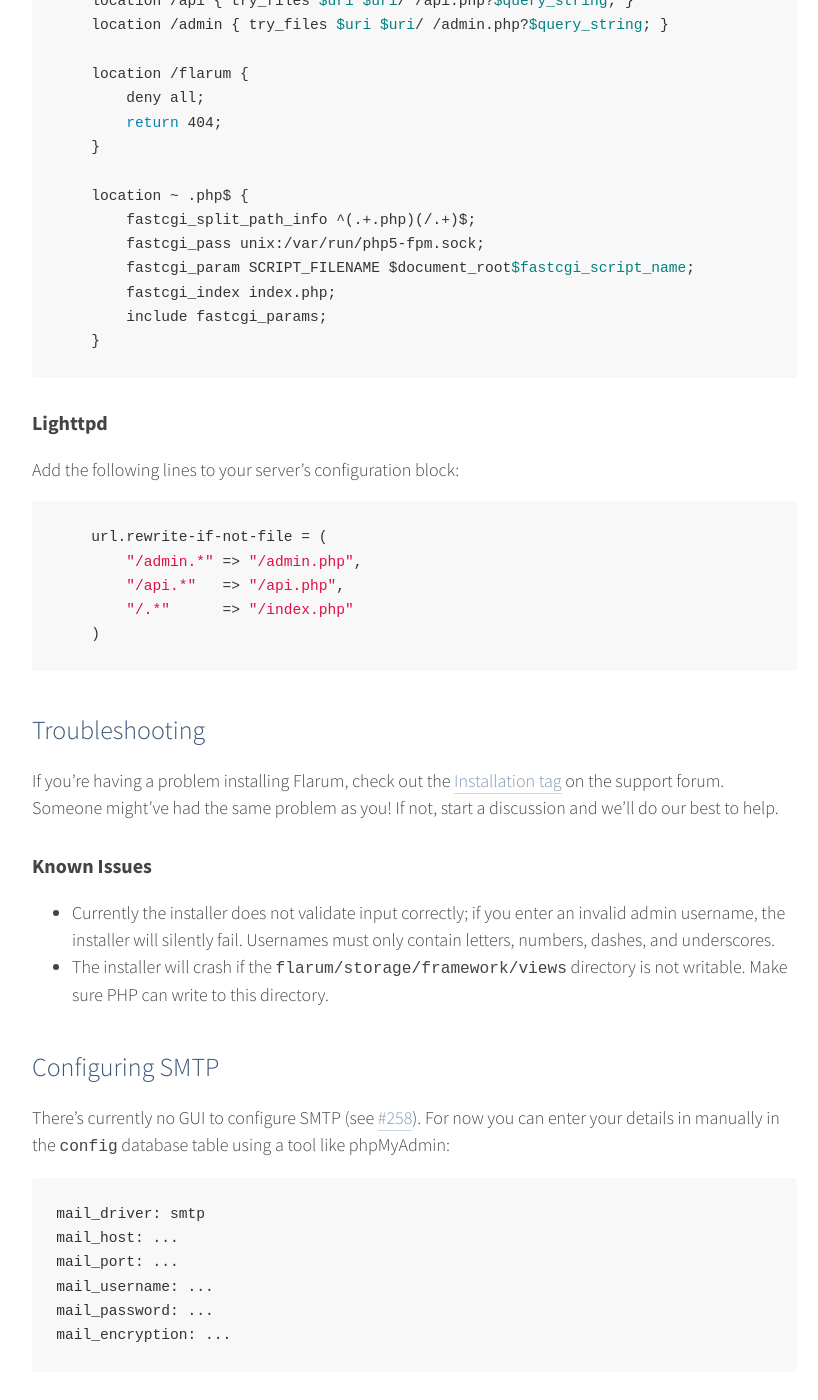
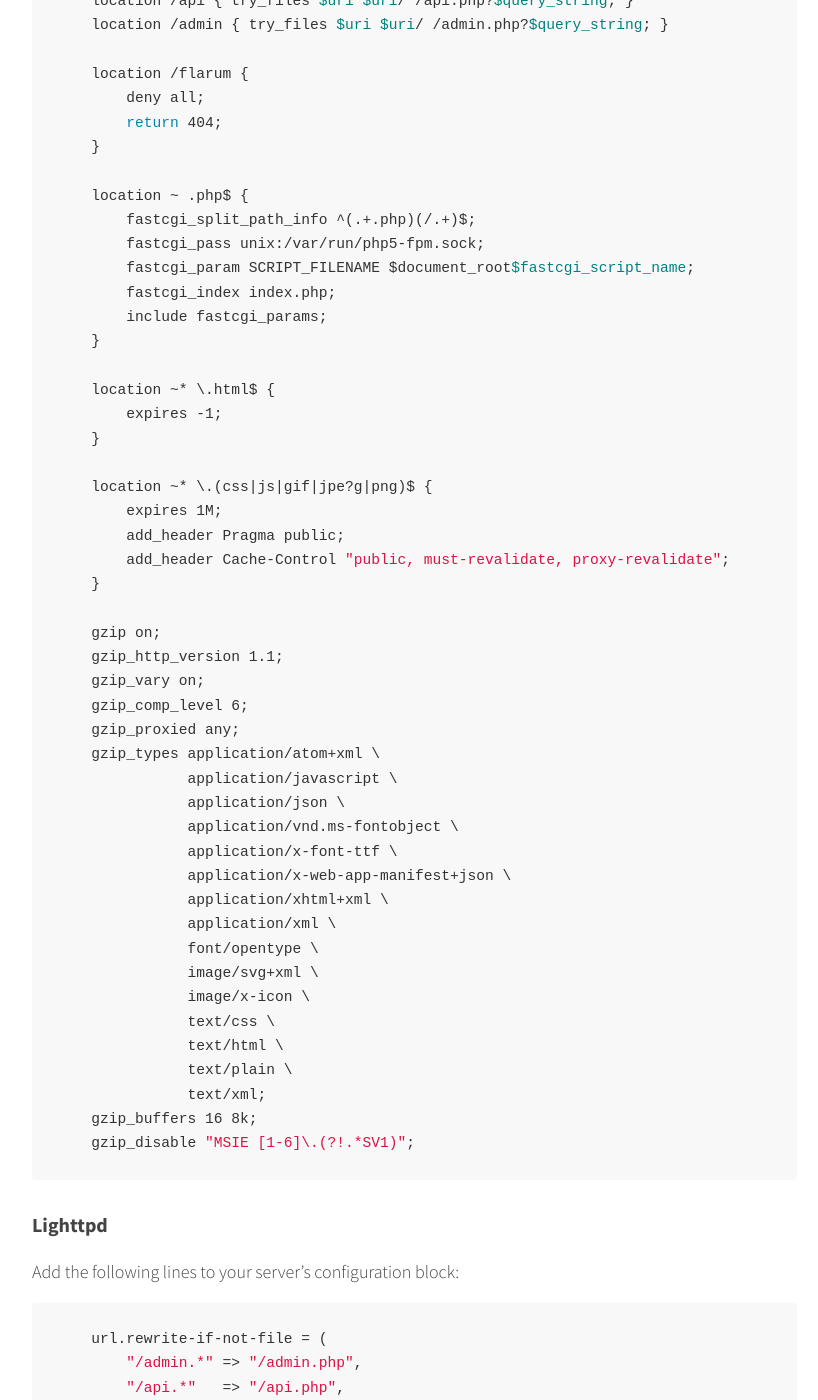
Before and after one commit to flarum/flarum.github.io, a Jekyll site: the page built from _docs/installation.md, in a window 1280 px wide and 1400 px high, scrolled down 1267 px. Shown: the whole window, without its empty margins (363-1181 px from the left). Built offline with Jekyll 4.4.1, drawn with Linux system fonts in a browser that asks for light colours; nearby versions of some CDN libraries; comment, search, counter and statistics services are not loaded.

Commit message:
Add compression and cache expiry instructions for Nginx
Closes flarum/core#514.

````diff
--- a/_docs/installation.md
+++ b/_docs/installation.md
@@ -57,6 +57,39 @@
         fastcgi_index index.php;
         include fastcgi_params;
     }
+
+    location ~* \.html$ {
+        expires -1;
+    }
+
+    location ~* \.(css|js|gif|jpe?g|png)$ {
+        expires 1M;
+        add_header Pragma public;
+        add_header Cache-Control "public, must-revalidate, proxy-revalidate";
+    }
+
+    gzip on;
+    gzip_http_version 1.1;
+    gzip_vary on;
+    gzip_comp_level 6;
+    gzip_proxied any;
+    gzip_types application/atom+xml \
+               application/javascript \
+               application/json \
+               application/vnd.ms-fontobject \
+               application/x-font-ttf \
+               application/x-web-app-manifest+json \
+               application/xhtml+xml \
+               application/xml \
+               font/opentype \
+               image/svg+xml \
+               image/x-icon \
+               text/css \
+               text/html \
+               text/plain \
+               text/xml;
+    gzip_buffers 16 8k;
+    gzip_disable "MSIE [1-6]\.(?!.*SV1)";
 ```
 
 <a name="lighttpd"></a>
````
